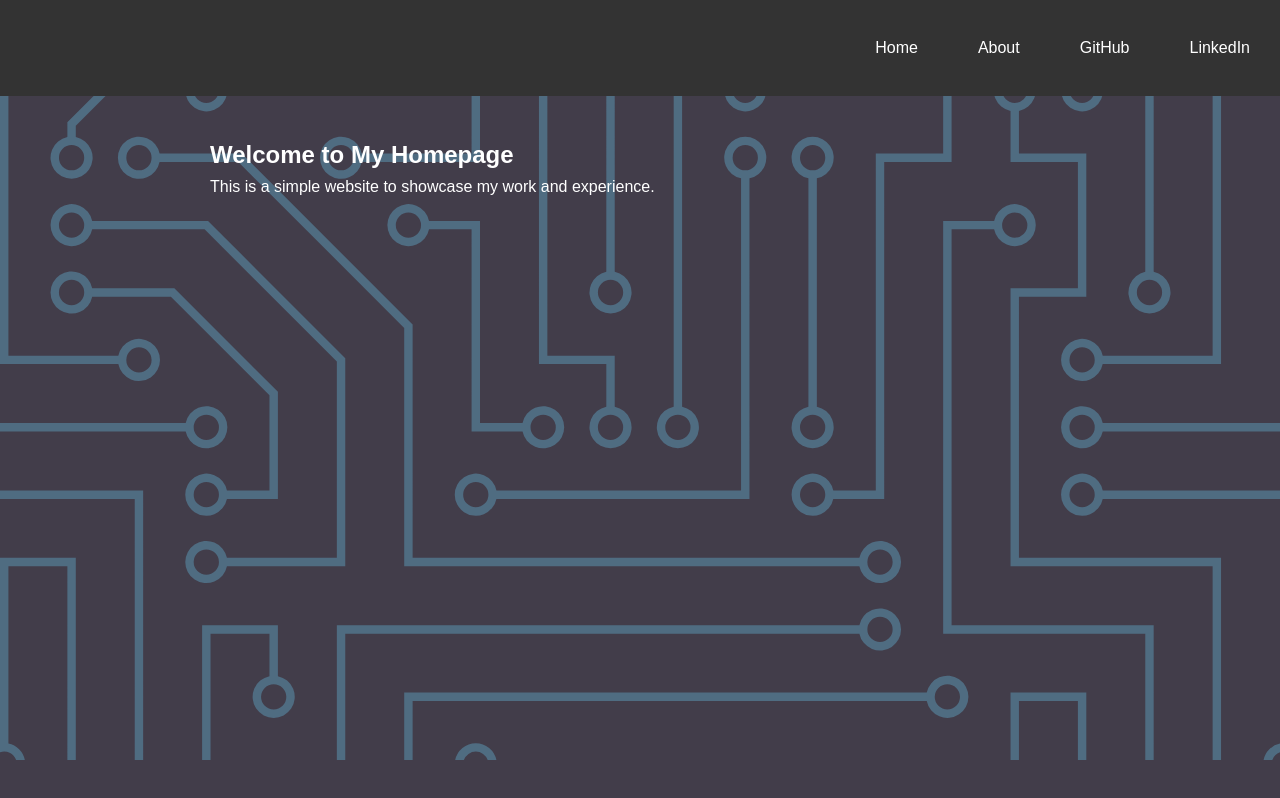
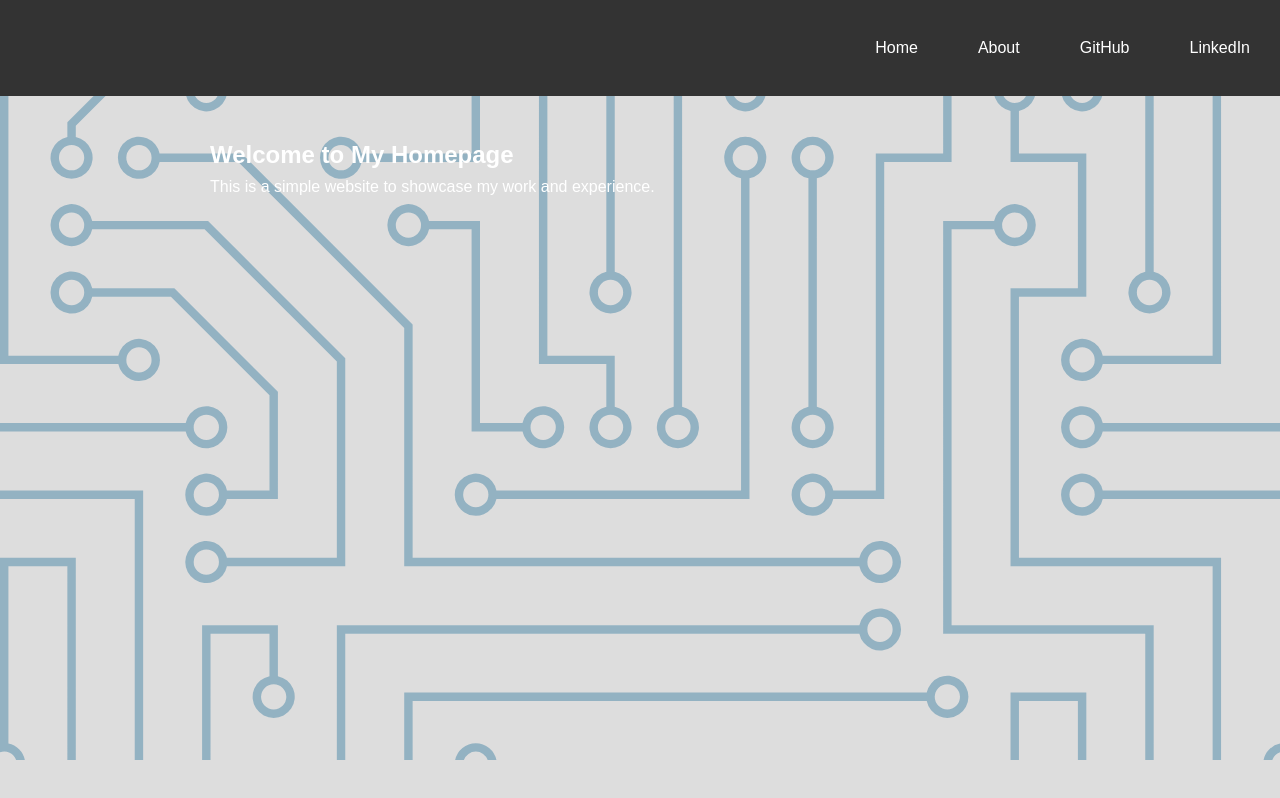
Before and after one commit to DominicoDefusco/DominicoDefusco.github.io, a plain HTML site: page index.html in a window 1280 px wide. Drawn offline with Linux system fonts and the light colour scheme.

Commit message:
Update style.css

```diff
--- a/style.css
+++ b/style.css
@@ -8,7 +8,7 @@
 body {
     font-family: Arial, sans-serif;
     line-height: 1.6;
-    background-color: #423d4a;
+    background-color: #dddddd;
     color: #333;
     background-image: url('assets/circuit-board.svg'); /* Add SVG as a background */
     background-size: cover; /* Ensures the image covers the entire background */
```
